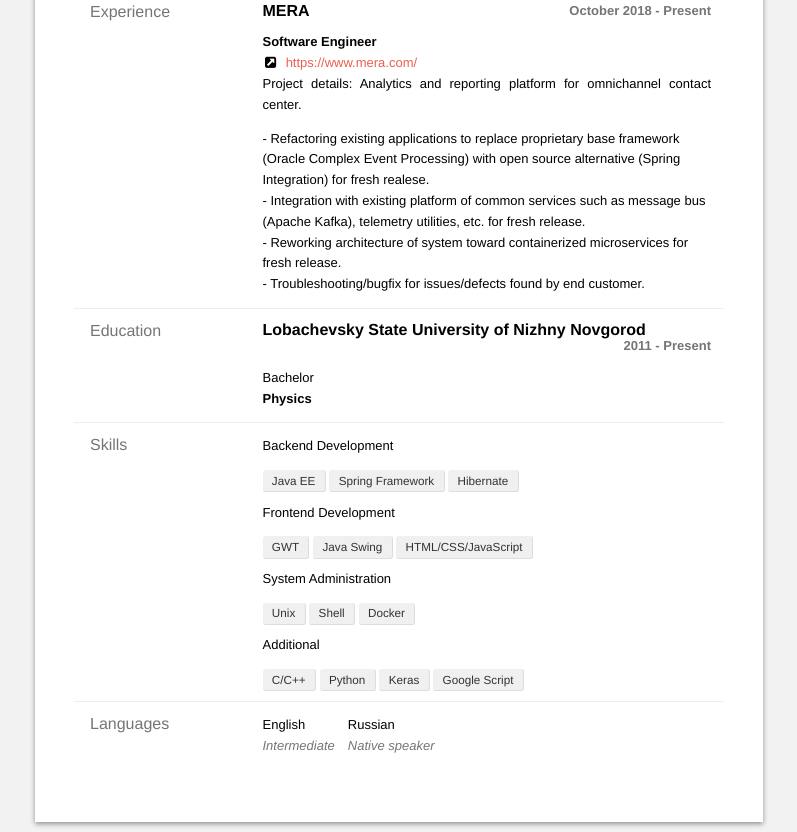
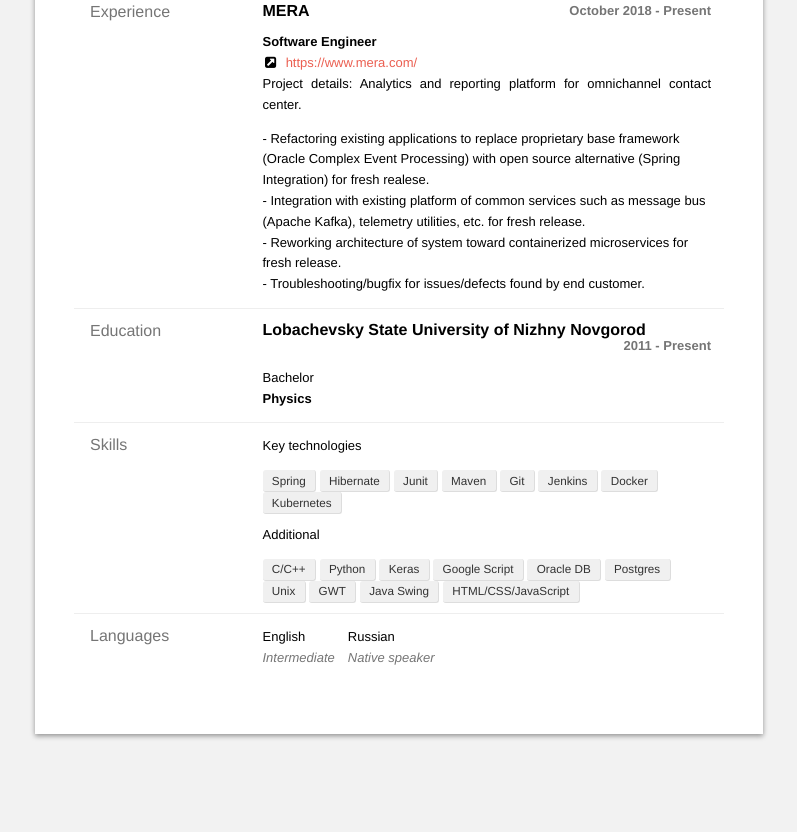
Before and after one commit to kovalevivan/kovalevivan.github.io, a plain HTML site: page index.html in a window 1280 px wide. Shown: the part 449-1281 px from the top of the page, without its empty margins (241-1038 px from the left). After the commit the page ends 1222 px from the top, so only its background shows below. Drawn offline with Linux system fonts and the light colour scheme.

Commit message:
Change skills structure | Add pdf to repo

```diff
--- a/index.html
+++ b/index.html
@@ -662,32 +662,17 @@ h2.section-title {
 					<section id="skills">
 						<div class="item">
 							<div class="name">
-								Backend Development
+								Key technologies
 							</div>
 							<ul class="keywords">
-								<li>Java EE</li>
-								<li>Spring Framework</li>
+								<li>Spring</li>
 								<li>Hibernate</li>
-							</ul>
-						</div>
-						<div class="item">
-							<div class="name">
-								Frontend Development
-							</div>
-							<ul class="keywords">
-								<li>GWT</li>
-								<li>Java Swing</li>
-								<li>HTML/CSS/JavaScript</li>
-							</ul>
-						</div>
-						<div class="item">
-							<div class="name">
-								System Administration
-							</div>
-							<ul class="keywords">
-								<li>Unix</li>
-								<li>Shell</li>
+								<li>Junit</li>
+								<li>Maven</li>
+								<li>Git</li>
+								<li>Jenkins</li>
 								<li>Docker</li>
+								<li>Kubernetes</li>
 							</ul>
 						</div>
 						<div class="item">
@@ -699,6 +684,12 @@ h2.section-title {
 								<li>Python</li>
 								<li>Keras</li>
 								<li>Google Script</li>
+								<li>Oracle DB</li>
+								<li>Postgres</li>
+								<li>Unix</li>
+								<li>GWT</li>
+								<li>Java Swing</li>
+								<li>HTML/CSS/JavaScript</li>
 							</ul>
 						</div>
 					</section>
```
Also changed, not shown: resume.json (+17 -21 lines), 1 other file.
